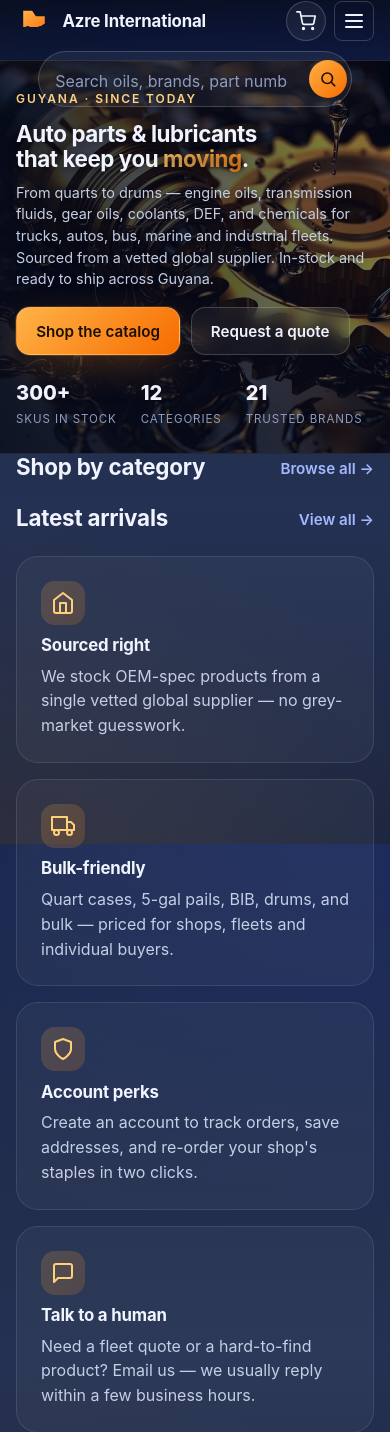
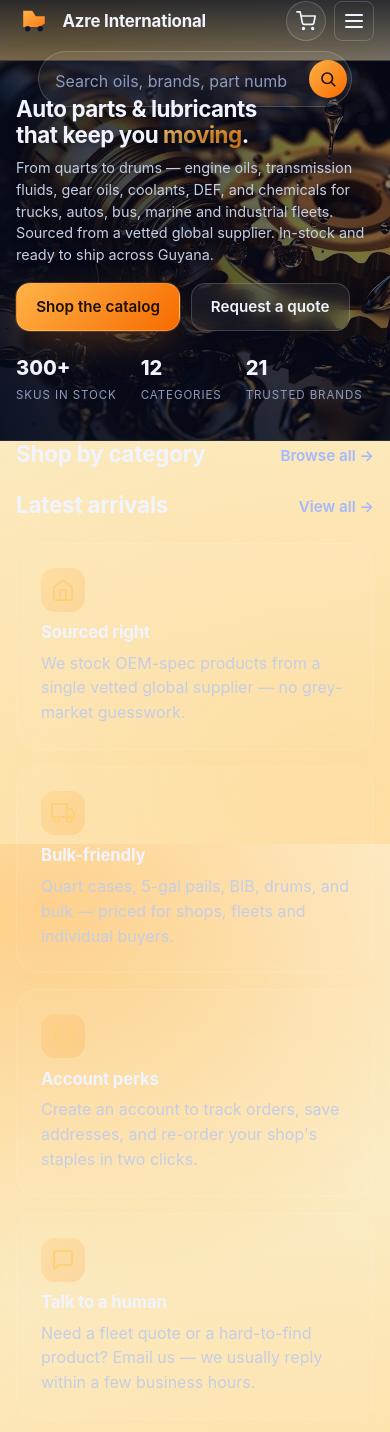
Before and after one commit to azreinternational-sudo/azreinternationalgy, a PHP site: page / in a window 390 px wide. Shown: the top 1432 px of the page. Run offline with PHP 8.4, Linux system fonts and the light colour scheme; data that the repository does not hold is empty; some libraries are stand-ins or nearby versions.

Commit message:
feat(ui): light gold site bg + remove 'Guyana · since today' eyebrow
Two user requests:

1. REMOVE EYEBROW (includes/views/home.php)
   - Dropped <span class='eyebrow'>Guyana · since today</span>
     from the hero-copy block. Was overlapping the mobile search
     bar and the user said they don't need it.

2. LIGHT GOLD SITE BACKGROUND (assets/css/app.css)
   - Replaced dark navy body gradient with a warm light-gold
     gradient to match the gold tones in the hero gear image.
   - html bg: #fdf3d8 (soft cream fallback)
   - body bg layers (top -> bottom in z-order):
     * radial 900x700 at 12% 8% — warm amber radial
       rgba(255,179,71,0.55) -> transparent 55%
     * radial 1100x800 at 88% 92% — lighter gold radial
       rgba(255,209,128,0.45) -> transparent 60%
     * radial 700x500 at 50% 50% — subtle highlight
       rgba(255,236,179,0.30) -> transparent 70%
     * linear 180deg #fdf3d8 -> #faecc8 -> #fde7b8 (cream ->
       gold -> warmer cream, top to bottom)
   - background-attachment: fixed (gradient stays put on scroll)
   - background-color: #fdf3d8 fallback for non-supporting clients
   - Dark overlays stay dark: site-header (dark glass), hero
     (gold-gear photo + dark overlay), cards (rgba(255,255,255,
     0.04-0.09) on dark theme — visible as dark panels against
     the light bg), footer (dark glass). Light text inside dark
     containers remains readable.
   - Body text color kept as var(--ink) since most text lives
     inside dark containers; the body bg shows through in gaps
     between sections, padding/margins, and any semi-transparent
     surfaces — that's where the light gold reads.

```diff
--- a/assets/css/app.css
+++ b/assets/css/app.css
@@ -61,7 +61,7 @@
 html, body { margin: 0; padding: 0; }
 html {
   scroll-behavior: smooth;
-  background: var(--bg-0);
+  background: #fdf3d8;
   min-height: 100%;
 }
 body {
@@ -69,11 +69,17 @@ body {
   font-size: 16px;
   line-height: 1.55;
   color: var(--ink);
-  background: radial-gradient(1200px 800px at 90% -10%, rgba(43,77,255,0.18), transparent 60%),
-              radial-gradient(900px 700px at -10% 110%, rgba(255,140,26,0.10), transparent 60%),
-              linear-gradient(180deg, var(--bg-0) 0%, var(--bg-1) 60%, var(--bg-0) 100%);
+  /* Light gold gradient — warm cream base with gold radial glows.
+     Matches the gold tones in the hero gear image. Dark elements
+     (header, hero, cards, footer) overlay this and keep their
+     own dark bg + light text. */
+  background:
+    radial-gradient(900px 700px at 12% 8%,  rgba(255,179,71,0.55), transparent 55%),
+    radial-gradient(1100px 800px at 88% 92%, rgba(255,209,128,0.45), transparent 60%),
+    radial-gradient(700px 500px at 50% 50%, rgba(255,236,179,0.30), transparent 70%),
+    linear-gradient(180deg, #fdf3d8 0%, #faecc8 50%, #fde7b8 100%);
   background-attachment: fixed;
-  background-color: var(--bg-0);
+  background-color: #fdf3d8;
   min-height: 100vh;
   -webkit-font-smoothing: antialiased;
   text-rendering: optimizeLegibility;
--- a/includes/views/home.php
+++ b/includes/views/home.php
@@ -9,7 +9,6 @@ $top_cats = db()->query('SELECT c.id, c.slug, c.name, COUNT(p.id) AS cnt FROM ca
 <section class="hero">
   <div class="container hero-inner">
     <div class="hero-copy">
-      <span class="eyebrow">Guyana · since today</span>
       <h1>Auto parts &amp; lubricants<br>that keep you <span class="grad-text">moving</span>.</h1>
       <p class="lead">From quarts to drums — engine oils, transmission fluids, gear oils, coolants, DEF, and chemicals for trucks, autos, bus, marine and industrial fleets. Sourced from a vetted global supplier. In-stock and ready to ship across Guyana.</p>
       <div class="hero-cta">
```
